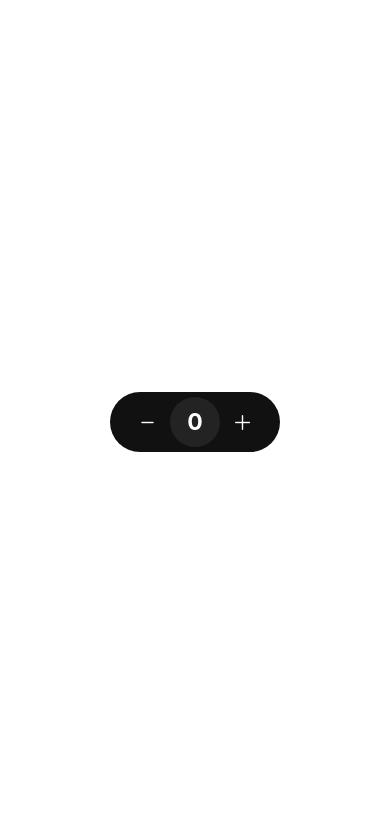
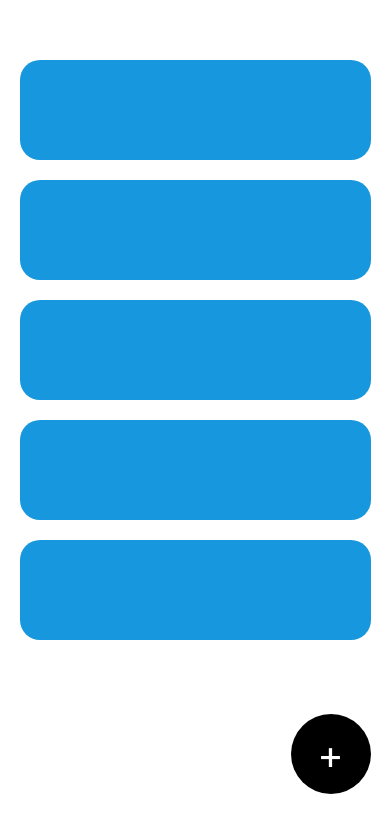
Before and after one commit to ItsZumar/rn-reanimated3, a React Native app: screen / in a window 390 px wide. Shown: the top 832 px of the page. Built offline with nearby package versions, Linux system fonts and the light colour scheme.

Commit message:
Created animated ListItems through LayoutAnimation

```diff
--- a/App.tsx
+++ b/App.tsx
@@ -17,6 +17,7 @@ import {
   RippleAnimation,
   MenuPerspective,
   SlidingCounter,
+  LayoutAnimations,
 } from './Components';
 
 function App() {
@@ -39,7 +40,8 @@ function App() {
       {/* <SwipeToDelete /> */}
       {/* <RippleAnimation /> */}
       {/* <MenuPerspective /> */}
-      <SlidingCounter />
+      {/* <SlidingCounter /> */}
+      <LayoutAnimations />
     </>
   );
 }
--- /dev/null
+++ b/Components/ClockLoader/clockLoader.tsx
@@ -0,0 +1,12 @@
+import {StyleSheet, Text, View} from 'react-native';
+import React from 'react';
+
+export const ClockLoader = () => {
+  return (
+    <View>
+      <Text>ClockLoader</Text>
+    </View>
+  );
+};
+
+const styles = StyleSheet.create({});
--- /dev/null
+++ b/Components/LayoutAnimations/layoutAnimations.tsx
@@ -0,0 +1,96 @@
+import React, {useCallback, useEffect, useRef, useState} from 'react';
+import {
+  ScrollView,
+  StyleSheet,
+  Text,
+  TouchableOpacity,
+  View,
+} from 'react-native';
+import Animated, {FadeIn, FadeOut, Layout} from 'react-native-reanimated';
+
+const LIST_ITEM_COLOR = '#1798DE';
+
+interface Item {
+  id: number;
+}
+
+export const LayoutAnimations = () => {
+  const initialMode = useRef<boolean>(true);
+
+  useEffect(() => {
+    initialMode.current = false;
+  }, []);
+
+  // new Array(5).fill(0).map((_, index) => ({ id: index }))
+  const [items, setItems] = useState<Item[]>(
+    new Array(5).fill(0).map((_, index) => ({id: index})),
+  );
+
+  const onAdd = useCallback(() => {
+    setItems(currentItems => {
+      const nextItemId = (currentItems[currentItems.length - 1]?.id ?? 0) + 1;
+      return [...currentItems, {id: nextItemId}];
+    });
+  }, []);
+
+  const onDelete = useCallback((itemId: number) => {
+    setItems(currentItems => {
+      return currentItems.filter(item => item.id !== itemId);
+    });
+  }, []);
+
+  return (
+    <View style={styles.container}>
+      <TouchableOpacity style={styles.floatingButton} onPress={onAdd}>
+        <Text style={{color: 'white', fontSize: 40}}>+</Text>
+      </TouchableOpacity>
+      <ScrollView
+        style={{flex: 1}}
+        contentContainerStyle={{paddingVertical: 50}}>
+        {items.map((item, index) => {
+          return (
+            <Animated.View
+              key={item.id}
+              entering={
+                initialMode.current ? FadeIn.delay(100 * index) : FadeIn
+              }
+              exiting={FadeOut}
+              layout={Layout.delay(100)}
+              onTouchEnd={() => onDelete(item.id)}
+              style={styles.listItem}
+            />
+          );
+        })}
+      </ScrollView>
+    </View>
+  );
+};
+
+const styles = StyleSheet.create({
+  container: {
+    flex: 1,
+    backgroundColor: '#fff',
+  },
+  listItem: {
+    height: 100,
+    backgroundColor: LIST_ITEM_COLOR,
+    width: '90%',
+    marginVertical: 10,
+    borderRadius: 20,
+    alignSelf: 'center',
+    // Shadow on Android
+    elevation: 5,
+  },
+  floatingButton: {
+    width: 80,
+    aspectRatio: 1,
+    backgroundColor: 'black',
+    borderRadius: 40,
+    position: 'absolute',
+    bottom: 50,
+    right: '5%',
+    zIndex: 10,
+    alignItems: 'center',
+    justifyContent: 'center',
+  },
+});
--- a/Components/index.ts
+++ b/Components/index.ts
@@ -22,3 +22,6 @@ export * from './CircularProgressBar/circularProgressBar';
 export * from './SwipeToDelete/swipeToDelete';
 
 export * from './MenuPerspective/menuPerspective';
+
+export * from './ClockLoader/clockLoader';
+export * from './LayoutAnimations/layoutAnimations';
```
Also changed, not shown: Components/ClockLoader/square.tsx (added, +12 -0 lines).
